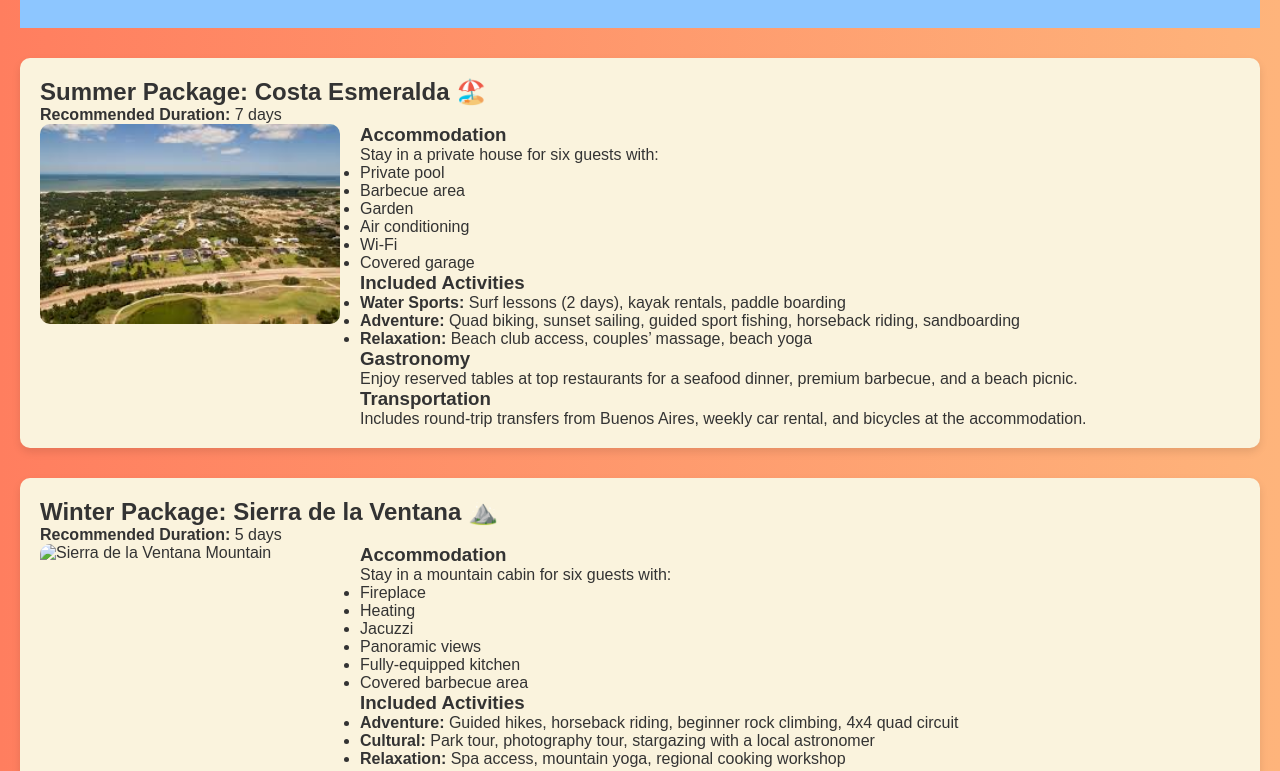
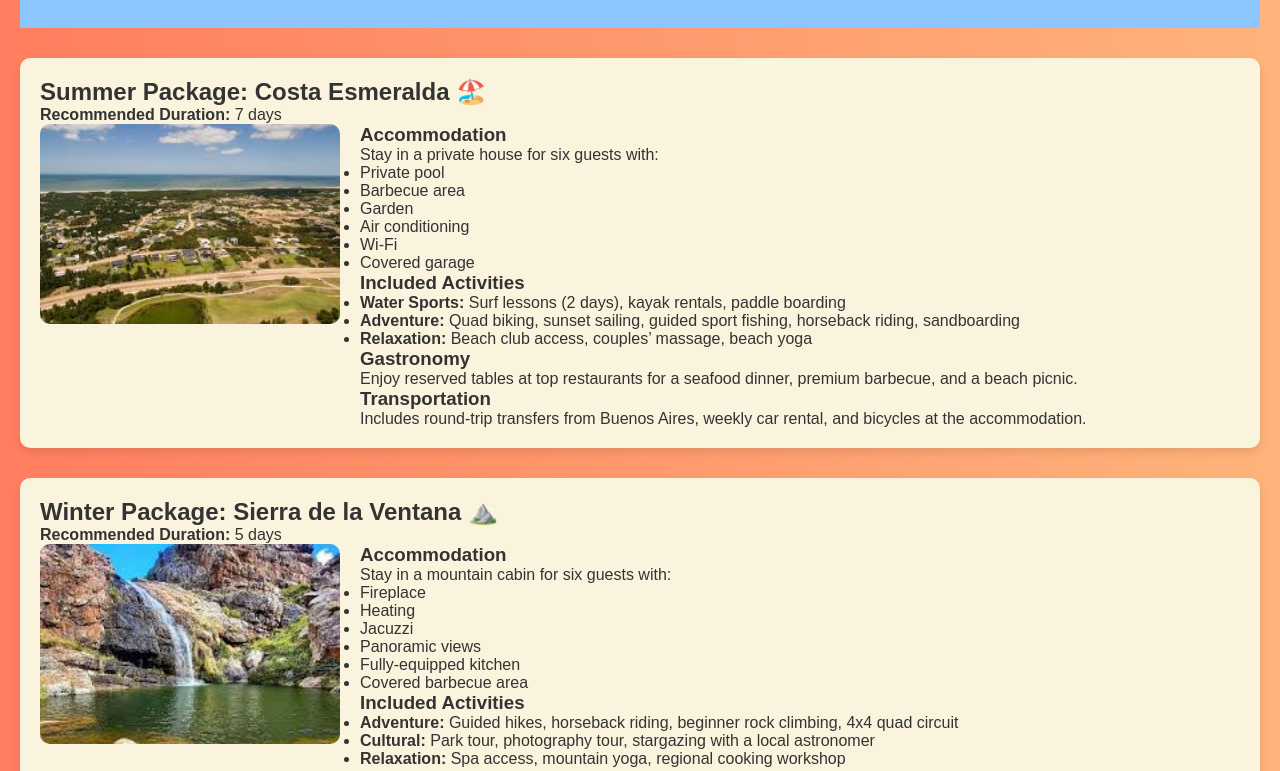
Before and after one commit to Chopansis/Travel-Agency, a plain HTML site: page index.html in a window 1280 px wide. Shown: the part 152-923 px from the top of the page. Drawn offline with Linux system fonts and the light colour scheme.

Commit message:
Update index.html

```diff
--- a/index.html
+++ b/index.html
@@ -61,7 +61,7 @@
             <h2>Winter Package: Sierra de la Ventana ⛰️</h2>
             <p><strong>Recommended Duration:</strong> 5 days</p>
             <div class="package-info">
-                <img src="images/Villa-Ventana.jpg" alt="Sierra de la Ventana Mountain" class="package-image">
+                <img src="images/Villa-Ventana.jpeg" alt="Sierra de la Ventana Mountain" class="package-image">
                 <div class="package-details">
                     <h3>Accommodation</h3>
                     <p>Stay in a mountain cabin for six guests with:</p>
```
